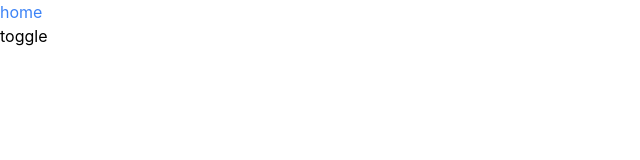
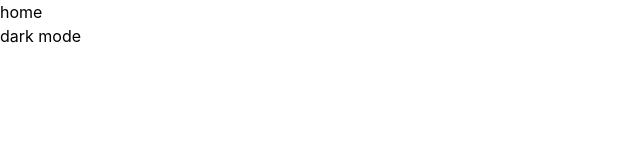
Before and after one commit to SajjadMashhadi/property-sale, a React (Vite) app: page / in a window 1280 px wide. Shown: the top 160 px of the page, without its empty margins (0-640 px from the left). Built offline with nearby package versions, Linux system fonts and the light colour scheme.

Commit message:
make the theme sync with localStorage

```diff
--- a/package.json
+++ b/package.json
@@ -11,11 +11,14 @@
     "json-server": "json-server --watch ./data/db.json -m ./node_modules/json-server-auth"
   },
   "dependencies": {
+    "@headlessui/react": "^2.1.3",
+    "@heroicons/react": "^2.1.5",
     "json-server": "^0.17.4",
     "json-server-auth": "^2.1.0",
     "react": "^18.3.1",
     "react-dom": "^18.3.1",
-    "react-router-dom": "^6.26.1"
+    "react-router-dom": "^6.26.1",
+    "usehooks-ts": "^3.1.0"
   },
   "devDependencies": {
     "@eslint/js": "^9.9.0",
--- a/src/App.tsx
+++ b/src/App.tsx
@@ -1,17 +1,11 @@
-import { useState } from "react";
 import { Outlet } from "react-router-dom";
+import ThemeSwitch from "./components/themeSwitch";
 
 function App() {
-  const [dark, setDark] = useState(false);
-
-  const handleClick = () => {
-    setDark(!dark);
-    document.body.classList.toggle("dark");
-  };
   return (
-    <div>
-      <div className="text-blue-500 dark:text-red-500">home</div>
-      <button onClick={() => handleClick()}>toggle</button>
+    <div className="w-full h-[100vh] dark:bg-black dark:text-gray-400">
+      <div className="">home</div>
+      <ThemeSwitch />
       <div>
         <Outlet />
       </div>
--- /dev/null
+++ b/src/components/themeSwitch.tsx
@@ -0,0 +1,23 @@
+import { useEffect } from "react";
+import { useLocalStorage } from "usehooks-ts";
+
+export default function ThemeSwitch() {
+  const [theme, setTheme] = useLocalStorage("theme", "light");
+
+  useEffect(() => {
+    document.body.classList.remove("light", "dark");
+    document.body.classList.add(theme);
+  }, [theme]);
+
+  const handleToggle = () => {
+    setTheme(theme === "dark" ? "light" : "dark");
+  };
+
+  return (
+    <div>
+      <button className="" onClick={() => handleToggle()}>
+        {theme === "light" ? "dark" : "light"} mode
+      </button>
+    </div>
+  );
+}
```
Also changed, not shown: 1 other file (tests, documents, lock files or other folders).
